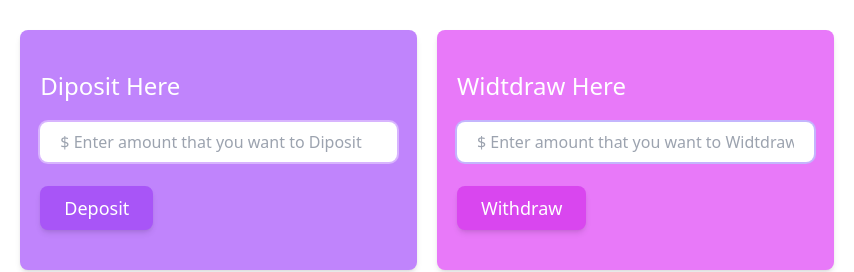
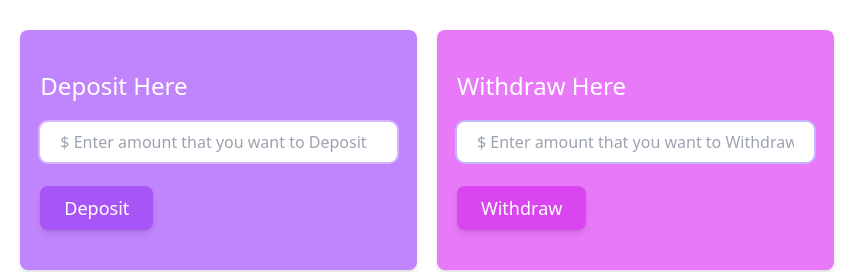
Before and after one commit to dev-rashidul/nirobpakhis-bank, a plain HTML site: page bank.html in a window 1280 px wide. Shown: the part 362-634 px from the top of the page, 213-1067 px from the left. Drawn offline with nearby package versions, Linux system fonts and the light colour scheme.

Commit message:
NirobPakhi's Bank commit

```diff
--- a/bank.html
+++ b/bank.html
@@ -54,12 +54,12 @@
         class="w-full px-5 md:w-4/6 mx-auto md:grid md:grid-cols-2 gap-5 mt-10"
       >
         <div class="bg-purple-400 py-10 px-5 rounded-lg shadow-md mb-5 md:mb-0">
-          <h2 class="text-2xl text-white font-medium mb-5">Diposit Here</h2>
+          <h2 class="text-2xl text-white font-medium mb-5">Deposit Here</h2>
           <input
             id="deposit-field"
             class="w-full py-2 px-5 mb-4 ring-2 ring-purple-300 focus:outline-2 focus:outline-purple-600 rounded-lg"
             type="text"
-            placeholder="$ Enter amount that you want to Diposit"
+            placeholder="$ Enter amount that you want to Deposit"
           />
           <button
             id="deposit-btn"
@@ -69,12 +69,12 @@
           </button>
         </div>
         <div class="bg-fuchsia-400 py-10 px-5 rounded-lg shadow-md">
-          <h2 class="text-2xl text-white font-medium mb-5">Widtdraw Here</h2>
+          <h2 class="text-2xl text-white font-medium mb-5">Withdraw Here</h2>
           <input
             id="withdraw-field"
             type="text"
             class="w-full py-2 px-5 mb-4 ring-2 ring-violet-300 focus:outline-2 focus:outline-violet-600 rounded-lg"
-            placeholder="$ Enter amount that you want to Widtdraw"
+            placeholder="$ Enter amount that you want to Withdraw"
           />
           <button
             id="withdraw-btn"
```
